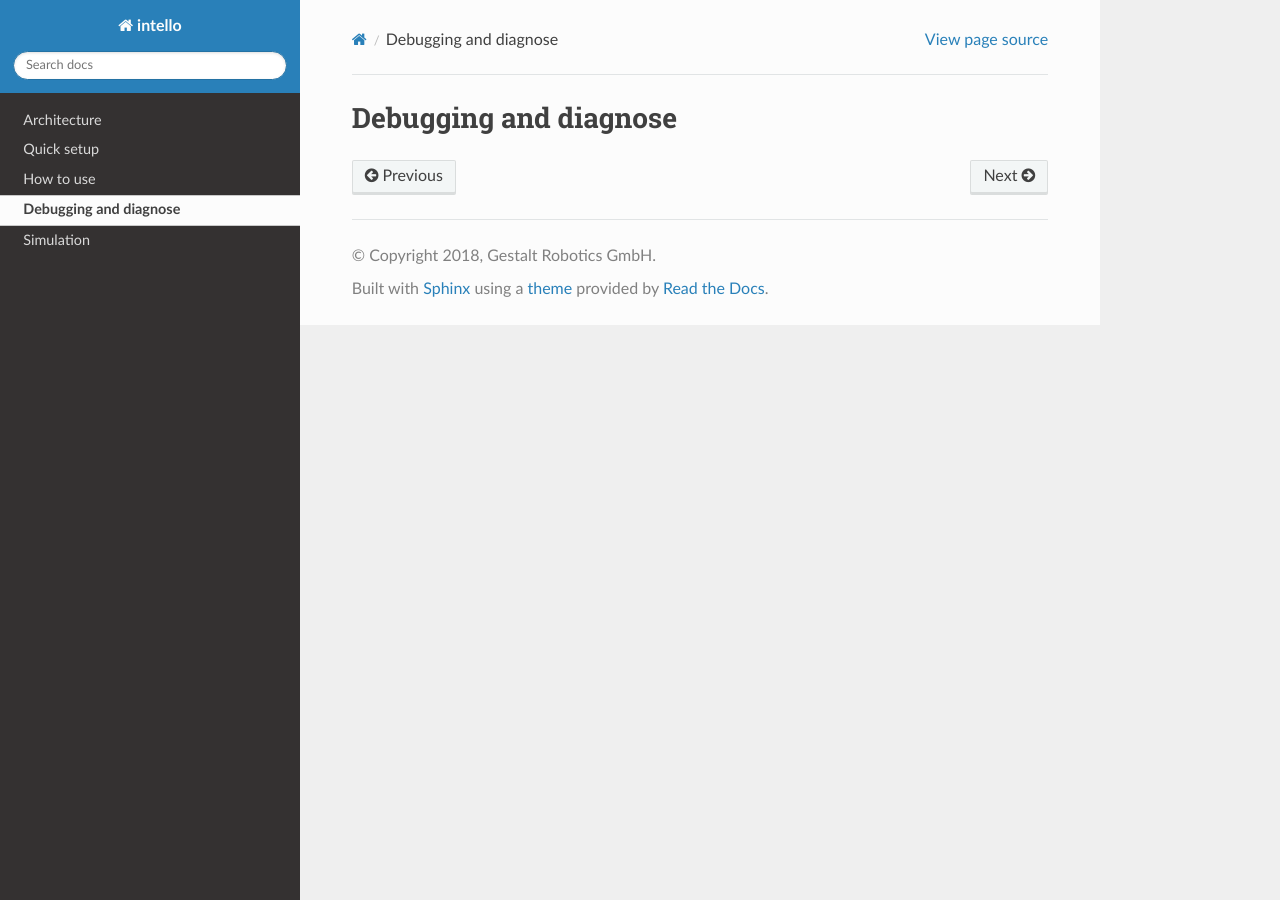
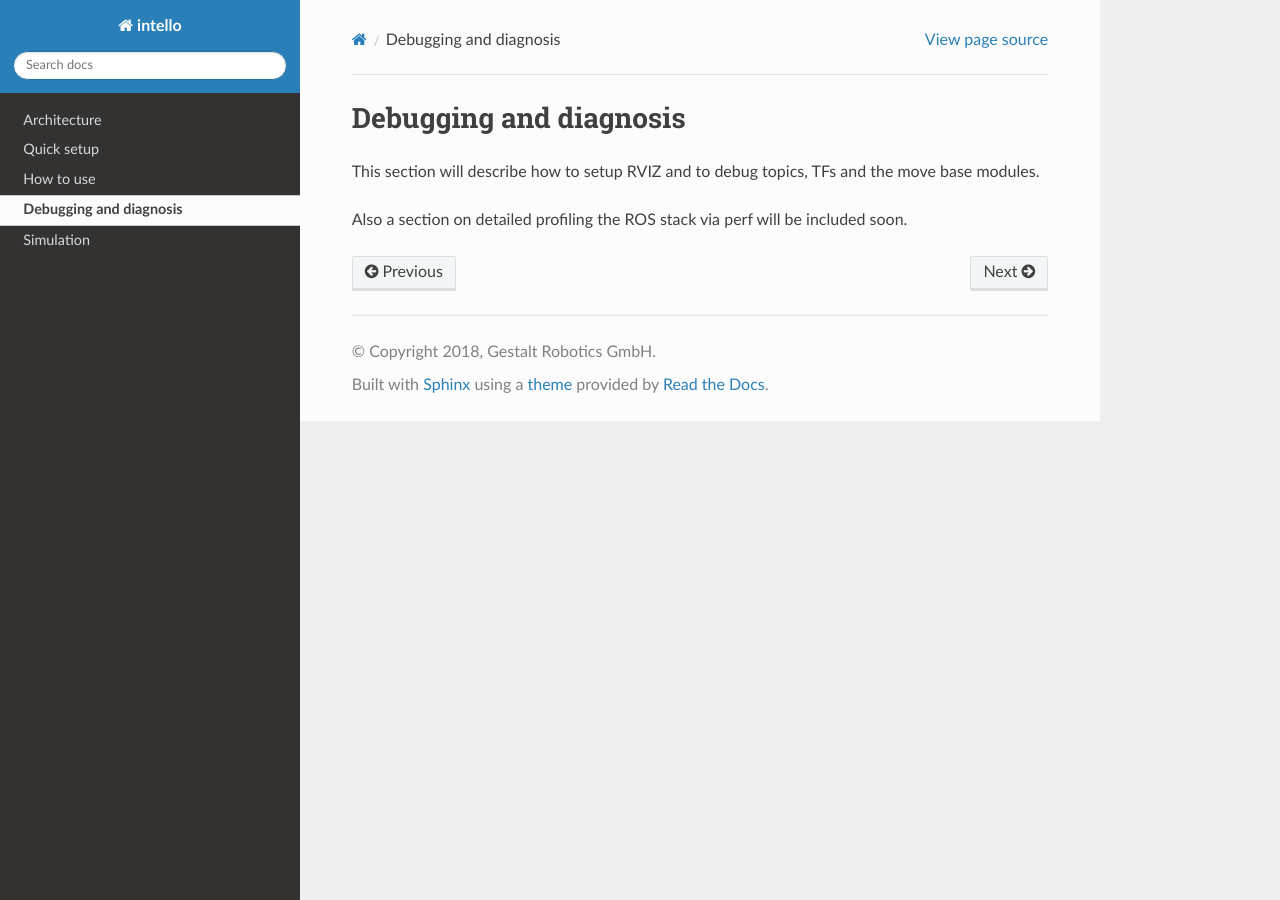
Before and after one commit to GESTALT-Robotics/avs_doc, a Sphinx documentation site: the page built from source/debugging.rst, in a window 1280 px wide. Built offline with Sphinx 7.4.7 and the Read the Docs theme 2.0.0, drawn with Linux system fonts in a browser that asks for light colours.

Commit message:
fixed typos

```diff
--- a/source/debugging.rst
+++ b/source/debugging.rst
@@ -1,2 +1,6 @@
-Debugging and diagnose
+Debugging and diagnosis
 =========================
+
+This section will describe how to setup RVIZ and to debug topics, TFs and the move base modules.
+
+Also a section on detailed profiling the ROS stack via perf will be included soon.
--- a/source/index.rst
+++ b/source/index.rst
@@ -23,7 +23,7 @@ Welcome to **Intello** by Gestalt Robotics
 
 .. image:: _static/images/intro_image.png
 
-**Intello** is an intelligence stack for mobile transport robots. Extend your hardware platform with an optimized ROS-based architecture for autonomous navigation and user-oriented control. You will just need to connect your mobile platform to the availble Intello stack in the cloud in order to provide full value autonomous capabilites with your robot hardware.
+**Intello** is an intelligence stack for mobile transport robots. Extend your hardware platform with an optimized ROS-based architecture for autonomous navigation and user-oriented control. You will just need to connect your mobile platform to the available Intello stack in the cloud in order to provide full value autonomous capabilities with your robot hardware.
 The Intello stack includes:
 
 * **Web-based user interface**. Makes it possible to define points of interest on a map, to create jobs by targeting multiple POIs in a row and to directly control the robot via a fancy remote controller.
--- a/source/quick.rst
+++ b/source/quick.rst
@@ -22,6 +22,7 @@ If everything went fine, you will be able to ping ``10.0.0.100`` after you have
 .. code-block:: python
 
     start_intello_tunnel
+    #test:
     ping 10.0.0.100
 
 
```
Also changed, not shown: source/architecture.rst (+4 -3 lines), source/simulation.rst (+7 -0 lines), source/usage.rst (+48 -1 lines), source/_static/images/intro_image.png, 2 other files.
